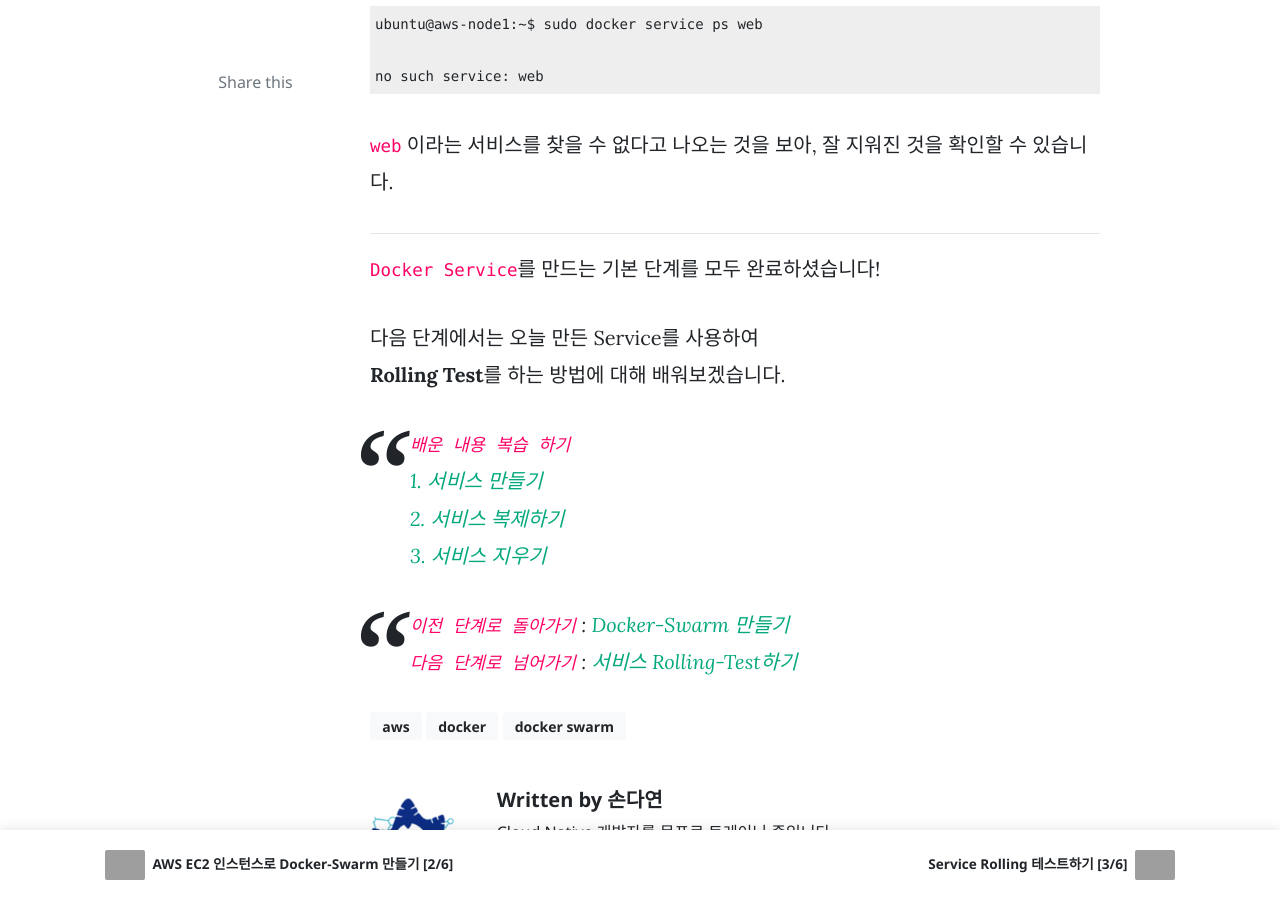
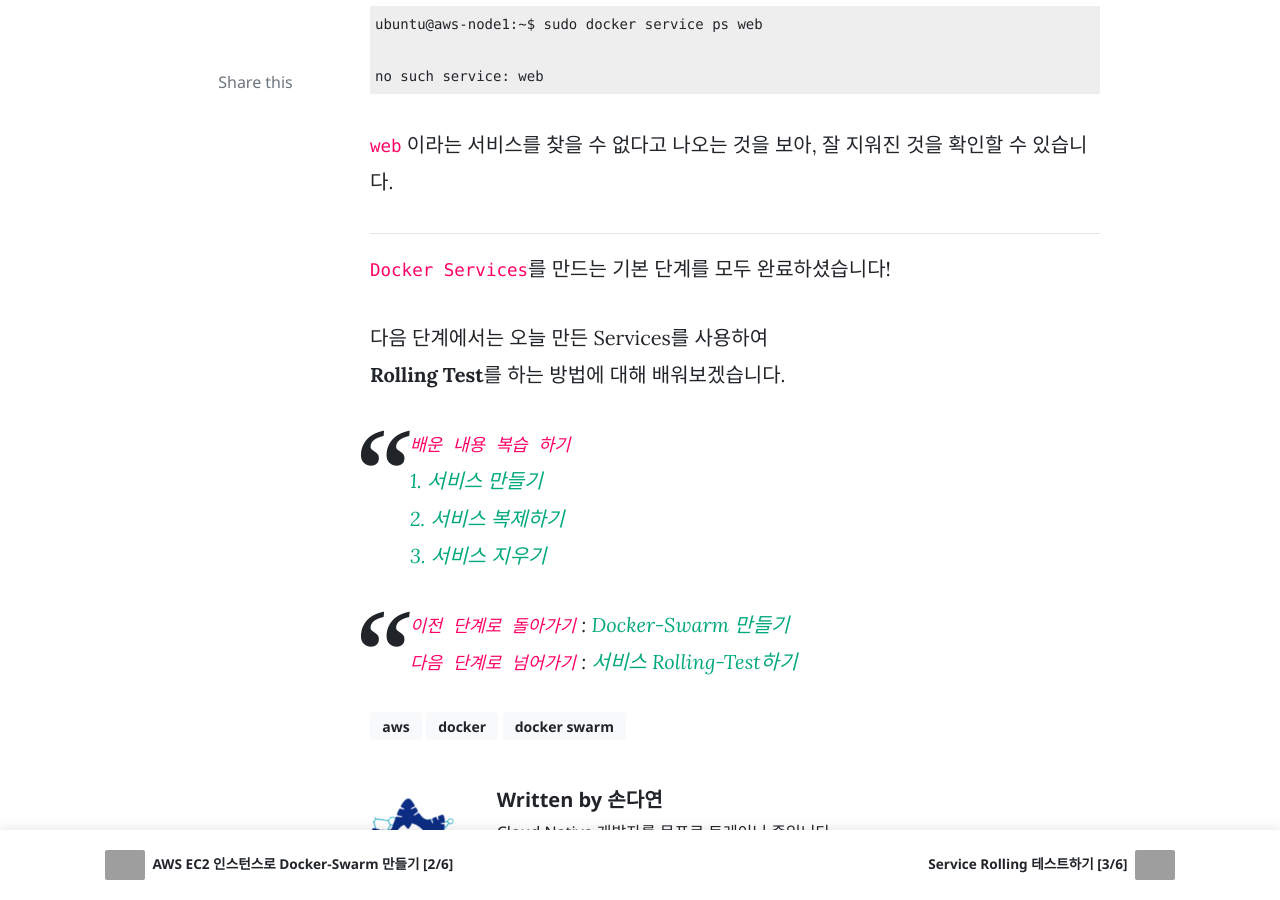
Before and after one commit to MegazoneDSG/megazonedsg.github.io, a Jekyll site: the page built from _posts/2019-08-13-3-Make-Service.md, in a window 1280 px wide and 900 px high, scrolled down 3772 px. Built offline with Jekyll 4.4.1, drawn with Linux system fonts in a browser that asks for light colours; nearby versions of some CDN libraries; comment, search, counter and statistics services are not loaded; grey boxes are pictures that could not be loaded.

Commit message:
Update 2019-08-13-3-Make-Service.md

```diff
--- a/_posts/2019-08-13-3-Make-Service.md
+++ b/_posts/2019-08-13-3-Make-Service.md
@@ -132,9 +132,9 @@ no such service: web
 
 ---
 
-`Docker Service`를 만드는 기본 단계를 모두 완료하셨습니다!
+`Docker Services`를 만드는 기본 단계를 모두 완료하셨습니다!
 
-다음 단계에서는 오늘 만든 Service를 사용하여
+다음 단계에서는 오늘 만든 Services를 사용하여
 **Rolling Test**를 하는 방법에 대해 배워보겠습니다.
 
 > `배운 내용 복습 하기`
```
